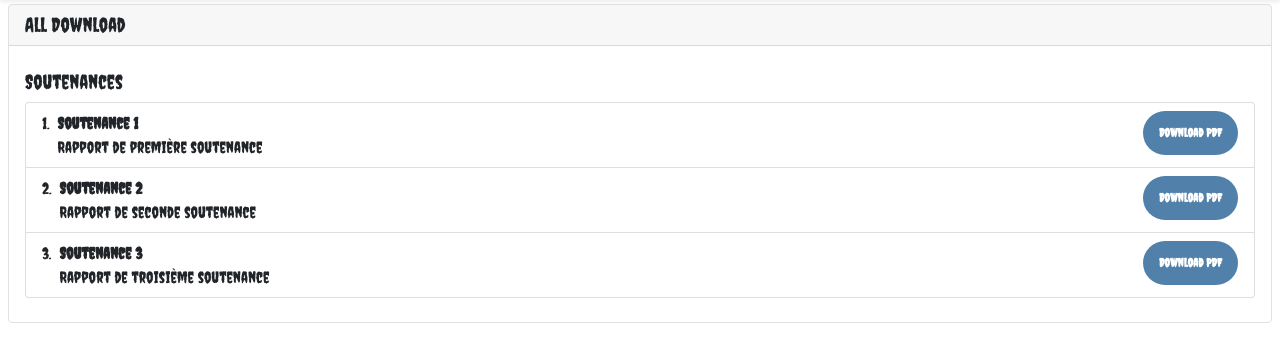
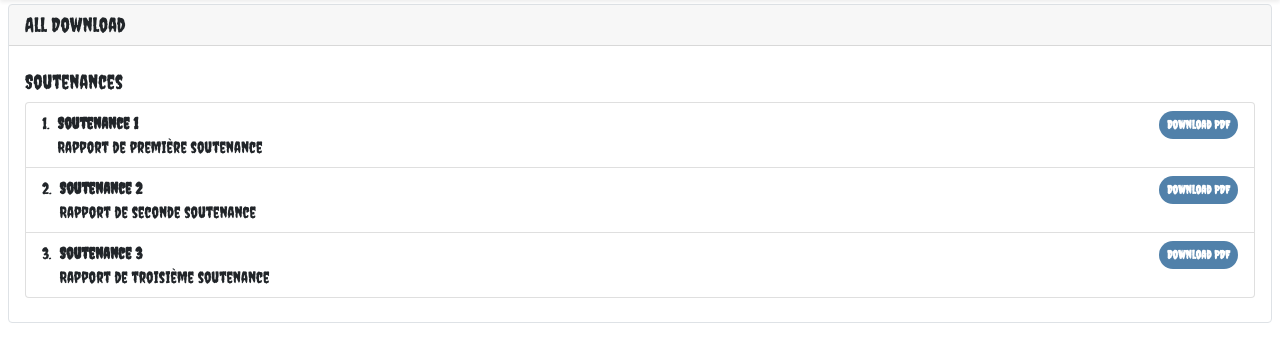
Before and after one commit to Strikeshyni/WebSite-ArtificialPsycho, a PHP site: page /Artificial_psycho/download.php in a window 1280 px wide. Shown: the part 56-418 px from the top of the page. Run offline with PHP 8.4, Linux system fonts and the light colour scheme.

Commit message:
download 3 rapport soutenance

```diff
--- a/Artificial_psycho/download.php
+++ b/Artificial_psycho/download.php
@@ -24,21 +24,21 @@ echo $myheader->getaddheader();
       <div class="fw-bold">Soutenance 1</div>
       Rapport de première soutenance
     </div>
-    <span class="badge bg-primary py-3 px-3 rounded-pill">Download PDF</span>
+    <a href="soutenance_1_ArtificialPsycho.pdf" onclick="ga('send','event','Getting Started','Download','Download Soutenance 1');"><span class="badge bg-primary py-2 px-2 rounded-pill">Download PDF</span></a>
   </li>
   <li class="list-group-item d-flex justify-content-between align-items-start">
     <div class="ms-2 me-auto">
       <div class="fw-bold">Soutenance 2</div>
       Rapport de seconde soutenance
     </div>
-    <span class="badge bg-primary py-3 px-3 rounded-pill">Download PDF</span>
+    <span class="badge bg-primary py-2 px-2 rounded-pill">Download PDF</span>
   </li>
   <li class="list-group-item d-flex justify-content-between align-items-start">
     <div class="ms-2 me-auto">
       <div class="fw-bold">Soutenance 3</div>
       Rapport de troisième soutenance
     </div>
-    <span class="badge bg-primary py-3 px-3 rounded-pill">Download PDF</span>
+    <span class="badge bg-primary py-2 px-2 rounded-pill">Download PDF</span>
   </li>
   </ol>
 
```
Also changed, not shown: 1 other file.
